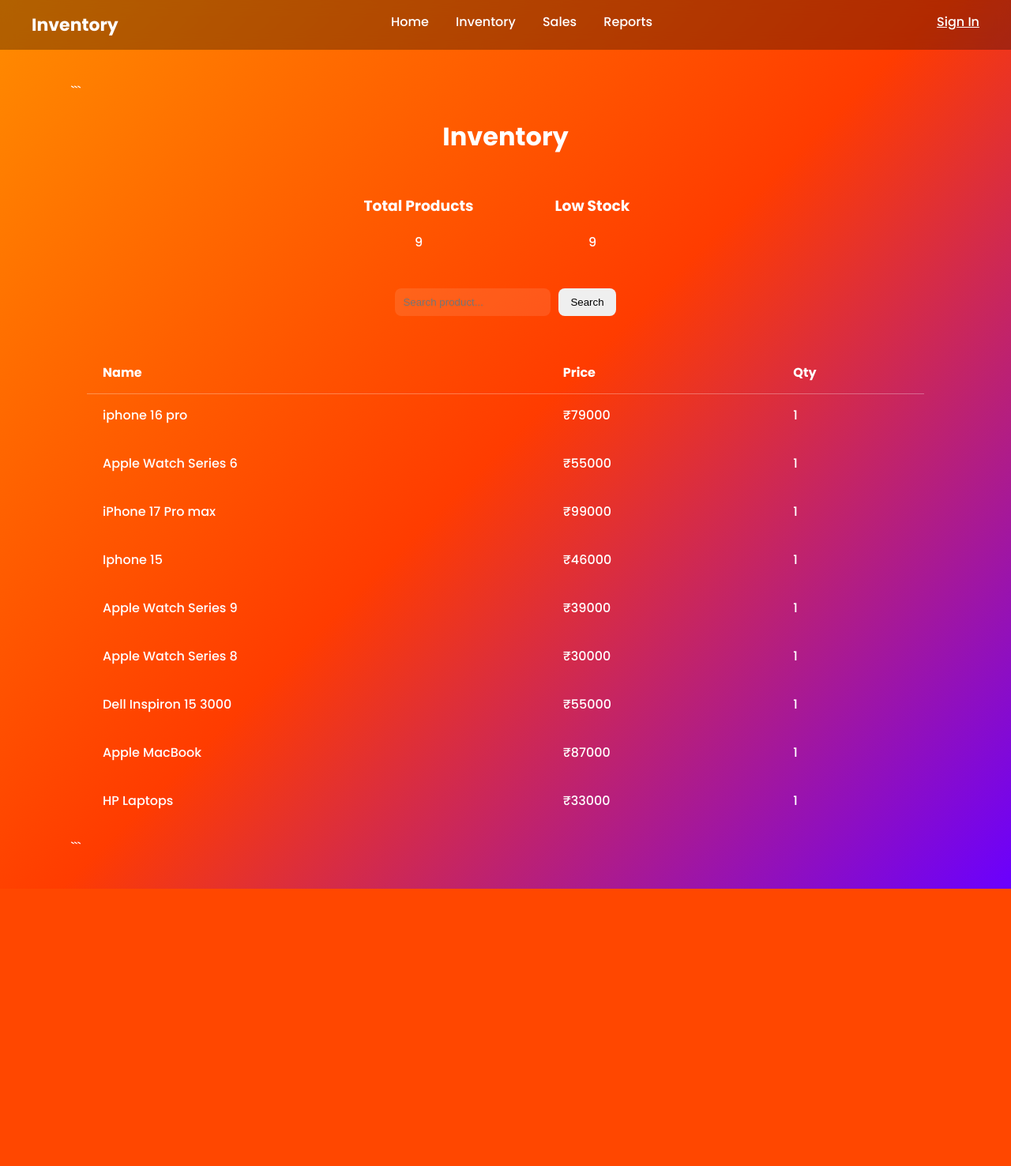
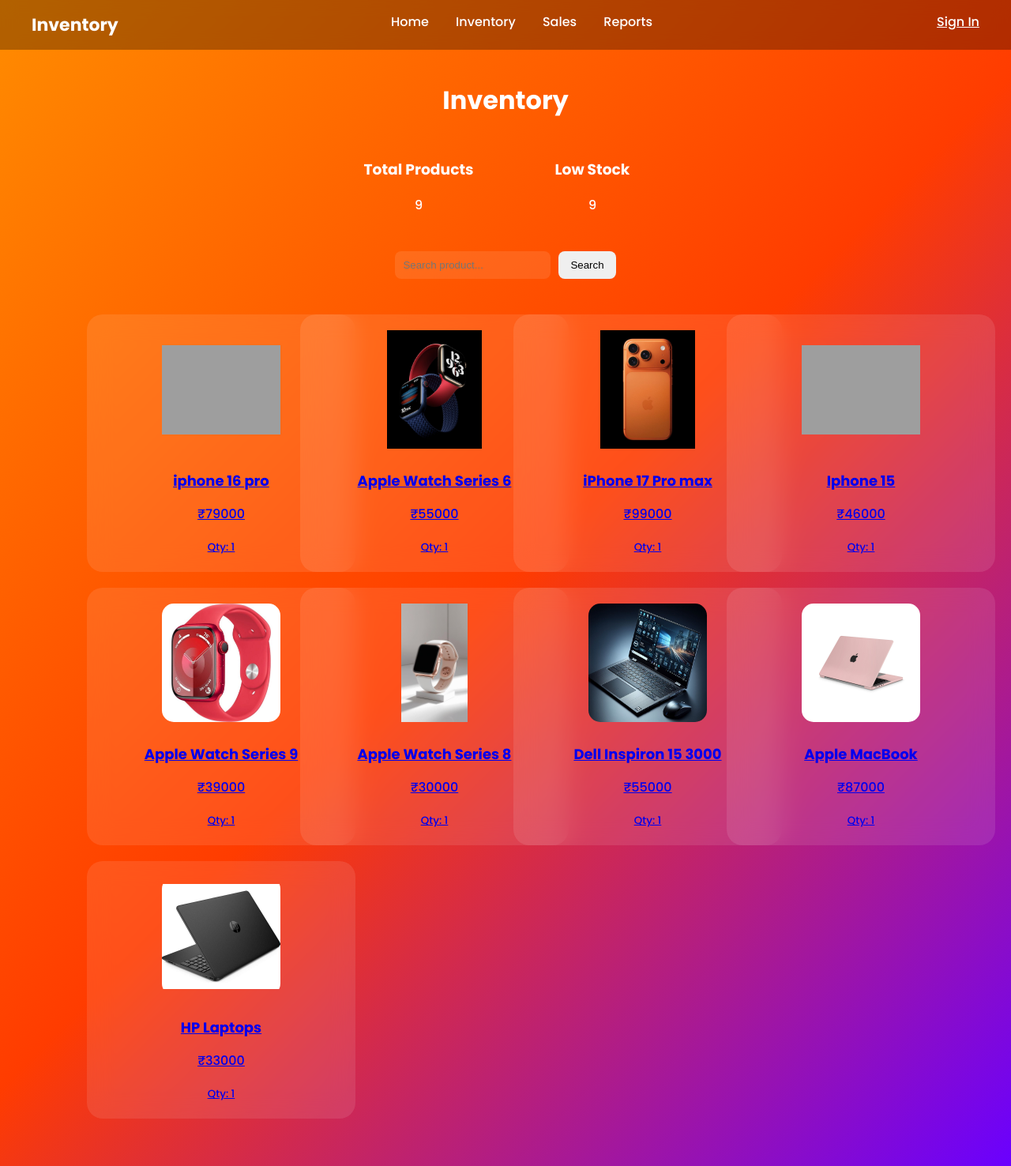
Before and after one commit to Sammohan693/inventory-project, a Django app: page /inventory/ in a window 1280 px wide. Shown: the whole page at 79% size. Before the commit the page ends 1125 px from the top, so only its background shows below. Run offline with Django 5.2, Linux system fonts and the light colour scheme; data comes from the database, SQL or seed files in the repository; grey boxes are pictures that could not be loaded.

Commit message:
UI fix + image fix

````diff
--- a/static/css/style.css
+++ b/static/css/style.css
@@ -536,3 +536,42 @@
     transform: scale(1.1) rotate(1deg);
     box-shadow: 0 10px 30px rgba(0,0,0,0.3);
 }
+
+.product-grid {
+    display: grid;
+    grid-template-columns: repeat(auto-fit, minmax(220px, 1fr));
+    gap: 20px;
+    padding: 20px;
+}
+
+.product-card {
+    background: rgba(255,255,255,0.1);
+    backdrop-filter: blur(15px);
+    border-radius: 20px;
+    padding: 20px;
+    text-align: center;
+    cursor: pointer;
+    transition: 0.3s;
+}
+
+.product-card:hover {
+    transform: scale(1.05);
+    box-shadow: 0 10px 30px rgba(0,0,0,0.3);
+}
+
+.product-img {
+    width: 150px;
+    height: 150px;
+    object-fit: contain;
+    margin-bottom: 10px;
+    transition: 0.3s;
+}
+
+.product-card:hover .product-img {
+    transform: scale(1.1);
+}
+
+.product-card h3 {
+    font-size: 18px;
+    margin: 10px 0;
+}
--- a/templates/inventory.html
+++ b/templates/inventory.html
@@ -4,7 +4,6 @@
 
 <div class="container fade-up">
 
-```
     <!-- 🔥 TITLE -->
     <h1 class="page-title">Inventory</h1>
 
@@ -27,25 +26,26 @@
         <button type="submit">Search</button>
     </form>
 
-<!-- 📦 TABLE -->
-<div class="glass-card table-container">
-
-    <div class="table-head">
-        <span>Name</span>
-        <span>Price</span>
-        <span>Qty</span>
-    </div>
+    <!-- 🔥 PRODUCT GRID -->
+    <div class="product-grid">
 
         {% for p in products %}
-    <a href="{% url 'product_detail' p.id %}" class="table-row">
-        <span>{{ p.name }}</span>
-        <span>₹{{ p.price }}</span>
-        <span>{{ p.quantity }}</span>
+        <a href="{% url 'product_detail' p.id %}" class="product-card">
+
+            {% if p.image %}
+                <img src="{{ p.image }}" class="product-img">
+            {% else %}
+                <img src="https://via.placeholder.com/150" class="product-img">
+            {% endif %}
+
+            <h3>{{ p.name }}</h3>
+            <p>₹{{ p.price }}</p>
+            <small>Qty: {{ p.quantity }}</small>
+
         </a>
         {% endfor %}
 
     </div>
-```
 
 </div>
 
````
Lines whose indentation alone changed are shown as unchanged.
